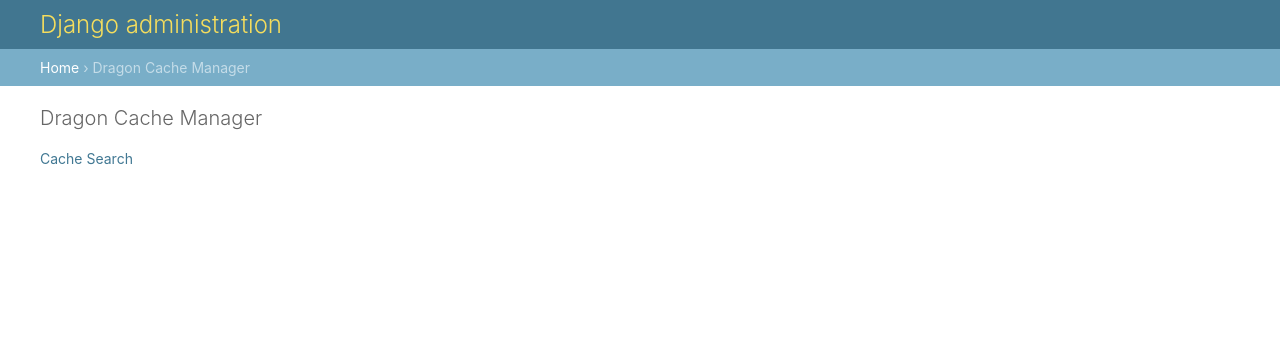
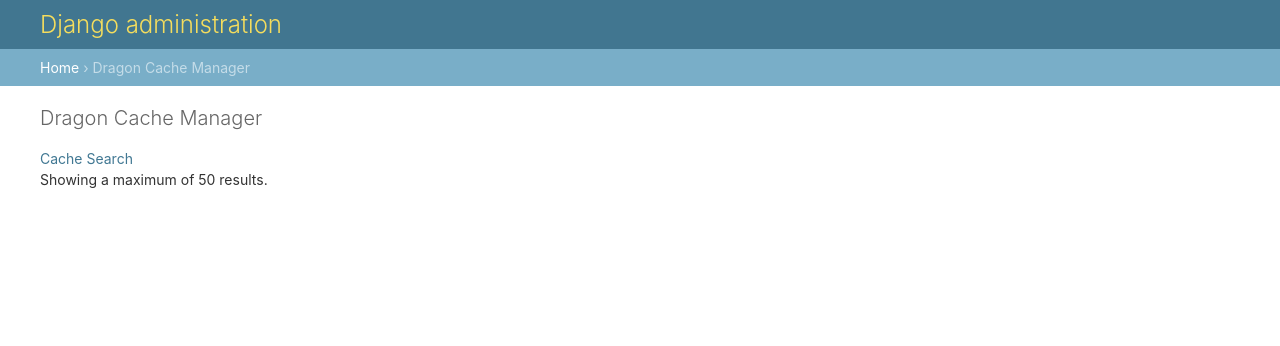
Before and after one commit to Lenders-Cooperative/django-dragon, a Django app: page /admin/dragon/redis-index in a window 1280 px wide. Shown: the top 346 px of the page. Run offline with Django 4.2, Linux system fonts and the light colour scheme; the visitor is signed in with stand-in values (Sample User, id 1).

Commit message:
Added text showing result count and max results in template

```diff
--- a/dragon_cache_manager/templates/dragon/redis_key_index.html
+++ b/dragon_cache_manager/templates/dragon/redis_key_index.html
@@ -1,6 +1,8 @@
 {% extends 'dragon/base.html' %}
 
 {% block dragon_content %}
+    <p>Showing a maximum of {{ max_results }} results.</p>
+
     {% for cache_name, keys in redis_keys.items %}
         <h2>{{ cache_name }}</h2>
         <div>{{ keys|length }} keys</div>
--- a/dragon_cache_manager/templates/dragon/results.html
+++ b/dragon_cache_manager/templates/dragon/results.html
@@ -1,6 +1,7 @@
 {% extends 'dragon/base.html' %}
 
 {% block dragon_content %}
+    <p>Showing {{ keys|length }} results with a maximum of {{ max_results }} results.</p>
     <form method="post">
         <table>
             {% for key in keys %}
--- a/dragon_cache_manager/views.py
+++ b/dragon_cache_manager/views.py
@@ -71,6 +71,8 @@
     def get_context_data(self, **kwargs):
         ctx = super().get_context_data(**kwargs)
 
+        ctx['max_results'] = settings.DRAGON_MAX_RESULTS
+
         ctx["redis_keys"] = {}
 
         for cache_name in settings.CACHES.keys():
```
